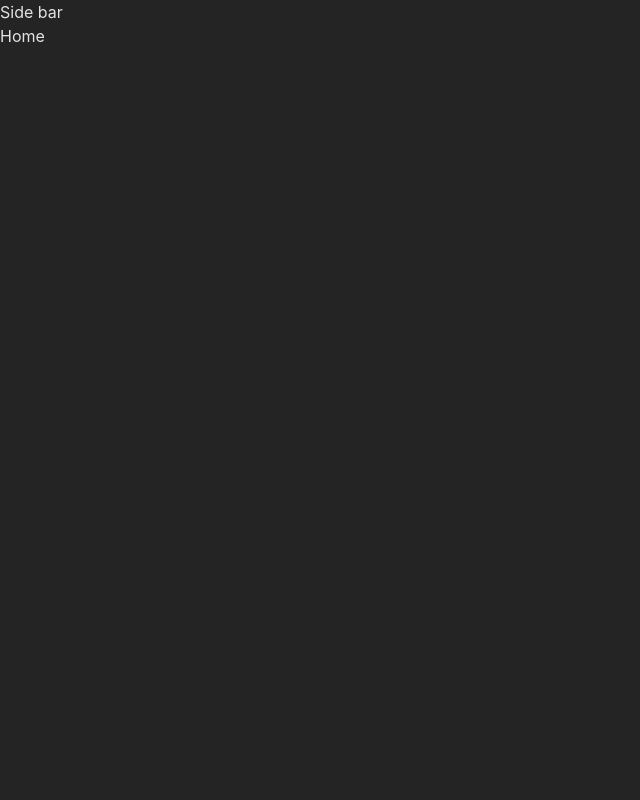
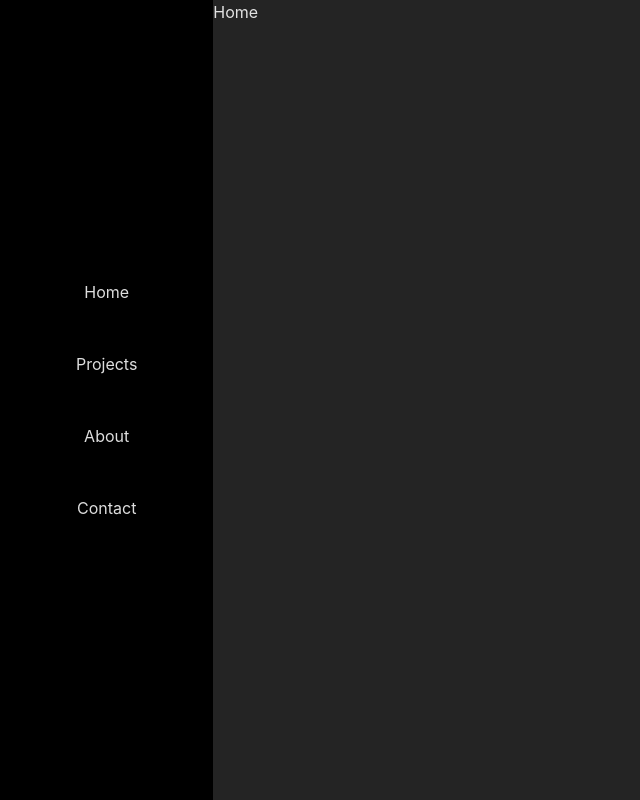
Before and after one commit to pabloff95/portfolio, a React (Vite) app: page / in a window 1280 px wide. Shown: the whole page, without its empty margins (0-640 px from the left). Built offline with nearby package versions, Linux system fonts and the light colour scheme.

Commit message:
Arrange main UI

```diff
--- a/src/components/layout/Layout.tsx
+++ b/src/components/layout/Layout.tsx
@@ -3,9 +3,11 @@ import { Outlet } from "react-router-dom";
 
 export default function Layout() {
   return (
-    <div>
+    <div className="h-full w-full grid grid-cols-12">
       <SideBar />
-      <Outlet />
+      <main className="col-span-10">
+        <Outlet />
+      </main>
     </div>
   );
 }
--- a/src/components/layout/Side-bar.tsx
+++ b/src/components/layout/Side-bar.tsx
@@ -1,3 +1,16 @@
+import { Link } from "react-router-dom";
+
 export default function SideBar() {
-  return <aside>Side bar</aside>;
+  return (
+    <aside className="h-full col-span-2 bg-black grid grid-rows-6">
+      <section className="row-span-1"></section>
+      <section className="row-span-4 flex flex-col gap-12 justify-center items-center">
+        <Link to="/">Home</Link>
+        <Link to="/projects">Projects</Link>
+        <Link to="/about">About</Link>
+        <Link to="/contact">Contact</Link>
+      </section>
+      <section className="row-span-1"></section>
+    </aside>
+  );
 }
--- a/src/index.css
+++ b/src/index.css
@@ -2,13 +2,17 @@
 @tailwind components;
 @tailwind utilities;
 
-html, body {
+html,
+body,
+#root {
   margin: 0;
   padding: 0;
+  height: 100%;
+  width: 100%;
+  font-family: Inter, system-ui, Avenir, Helvetica, Arial, sans-serif;
 }
 
 :root {
-  font-family: Inter, system-ui, Avenir, Helvetica, Arial, sans-serif;
   color-scheme: light dark;
   color: rgba(255, 255, 255, 0.87);
   background-color: #242424;
```
